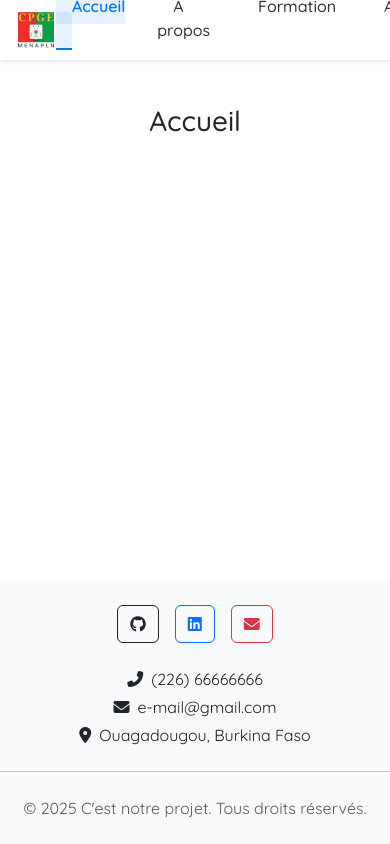
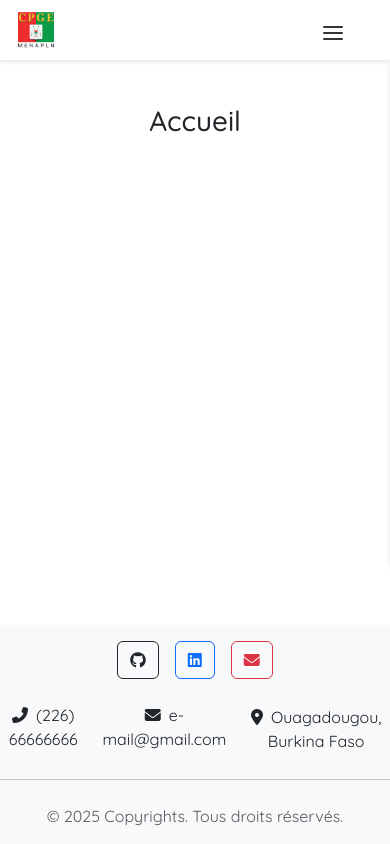
Before and after one commit to AzizAVERIBOU/Ecole_bf, a React (Vite) app: page / in a window 390 px wide. Built offline with nearby package versions, Linux system fonts and the light colour scheme.

Commit message:
responsive du header et amelioration de la page _404.jsx

```diff
--- a/package.json
+++ b/package.json
@@ -14,6 +14,7 @@
     "bootstrap": "^5.3.3",
     "react": "^19.0.0",
     "react-dom": "^19.0.0",
+    "react-icons": "^5.5.0",
     "react-router-dom": "^7.2.0"
   },
   "devDependencies": {
--- a/src/components/Footer.jsx
+++ b/src/components/Footer.jsx
@@ -2,7 +2,7 @@ import React from 'react';
 
 const Footer = () => {
   return (
-    <footer className="bg-light py-4 mt-5">
+    <footer className="bg-light py-3 mt-5">
       <div className="container">
         <div className="row justify-content-center">
           <div className="col-md-8 text-center">
@@ -26,7 +26,7 @@ const Footer = () => {
               </a>
             </div>
             {/* Contact */}
-            <div className="mb-3">
+            <div className="mb-3 d-flex flex-row justify-content-center align-items-center gap-3">
               <p className="mb-1">
                 <i className="fas fa-phone-alt me-2"></i>(226) 66666666
               </p>
@@ -40,7 +40,7 @@ const Footer = () => {
             {/* Copyright */}
             <hr className="my-4" />
             <p className="text-muted mb-0">
-              &copy; {new Date().getFullYear()} C'est notre projet. Tous droits réservés.
+              &copy; {new Date().getFullYear()} Copyrights. Tous droits réservés.
             </p>
           </div>
         </div>
--- a/src/components/Header.jsx
+++ b/src/components/Header.jsx
@@ -1,8 +1,15 @@
-import React from 'react';
+import React, { useState } from 'react';
 import { Link, NavLink } from 'react-router-dom';
 import '../styles/Header.css';
+import { FiMenu, FiX } from 'react-icons/fi';
 
 const Header = () => {
+  const [menuOpen, setMenuOpen] = useState(false);
+
+  const toggleMenu = () => {
+    setMenuOpen(!menuOpen);
+  };
+
   return (
     <header className="header">
       <div className="header-content">
@@ -11,15 +18,18 @@ const Header = () => {
             <img src="/images/logo.png" alt="Logo" className="header-logo" />
           </Link>
         </div>
-        <nav className="navigation">
+        <button className="menu-toggle" onClick={toggleMenu}>
+          {menuOpen ? <FiX /> : <FiMenu />}
+        </button>
+        <nav className={`navigation ${menuOpen ? 'open' : ''}`}>
           <ul>
-            <li><NavLink to="/" end>Accueil</NavLink></li>
-            <li><NavLink to="/about">À propos</NavLink></li>
-            <li><NavLink to="/formation">Formation</NavLink></li>
-            <li><NavLink to="/admission">Admission</NavLink></li>
-            <li><NavLink to="/actualite">Actualité</NavLink></li>
-            <li><NavLink to="/alumni">Alumni</NavLink></li>
-            <li><NavLink to="/contact">Contact</NavLink></li>
+            <li><NavLink to="/" end onClick={toggleMenu}>Accueil</NavLink></li>
+            <li><NavLink to="/about" onClick={toggleMenu}>À propos</NavLink></li>
+            <li><NavLink to="/formation" onClick={toggleMenu}>Formation</NavLink></li>
+            <li><NavLink to="/admission" onClick={toggleMenu}>Admission</NavLink></li>
+            <li><NavLink to="/actualite" onClick={toggleMenu}>Actualité</NavLink></li>
+            <li><NavLink to="/alumni" onClick={toggleMenu}>Alumni</NavLink></li>
+            <li><NavLink to="/contact" onClick={toggleMenu}>Contact</NavLink></li>
           </ul>
         </nav>
       </div>
--- a/src/components/Layout.jsx
+++ b/src/components/Layout.jsx
@@ -7,9 +7,9 @@ const Layout = ({ children }) => {
   return (
     <div className="layout">
       <Header />
-      <main className="main-content">
-        {children}
-      </main>
+        <main className="main-content">
+          {children}
+        </main>
       <Footer />
     </div>
   );
--- a/src/pages/_404.jsx
+++ b/src/pages/_404.jsx
@@ -1,10 +1,19 @@
 import React from 'react';
 
-function _404()
-{
+const _404 = () => {
   return (
-    <div className="container text-center">
-      <h1 className="mt-4">404 - Page Not Found</h1>
+    <div className="d-flex p-6 min-vw-100 justify-content-center align-items-center text-center">
+      <div>
+        <h1 className="display-1 fw-bold text-dark">404</h1>
+        <p className="fs-3 fw-semibold text-secondary mt-3">Page non trouvée</p>
+        <p className="text-muted">Désolé, la page que vous recherchez n'existe pas.</p>
+        <a
+          href="/"
+          className="btn btn-outline-primary mt-4 px-4 py-2 fs-5 fw-semibold"
+        >
+          Retour à l'accueil
+        </a>
+      </div>
     </div>
   );
 }
--- a/src/styles/Header.css
+++ b/src/styles/Header.css
@@ -49,6 +49,7 @@
   border-radius: 4px;
   transition: all 0.3s ease;
   position: relative;
+  font-size: 0.9rem;
 }
 
 .navigation a:hover {
@@ -78,3 +79,50 @@
 .navigation a.active::after {
   width: 100%;
 }
+
+.menu-toggle {
+  display: none;
+  background: none;
+  border: none;
+  font-size: 24px;
+  cursor: pointer;
+  color: #333;
+}
+
+@media (max-width: 1024px) {
+  .menu-toggle {
+    display: block;
+  }
+
+  .navigation {
+    position: absolute;
+    top: 60px;
+    left: 0;
+    width: 100%;
+    background: #ffffff;
+    box-shadow: 0 4px 6px rgba(0, 0, 0, 0.1);
+    transform: translateX(100%);
+    flex-direction: column;
+    align-items: center;
+    padding: 1rem 0;
+
+    transition: all 0.4s ease;
+  }
+
+  .navigation.open {
+    transform: translateX(0);
+  }
+
+  .navigation ul {
+    flex-direction: column;
+    width: 100%;
+    text-align: center;
+    gap: 1rem;
+  }
+
+  .navigation a {
+    display: block;
+    width: 100%;
+    padding: 1rem 0;
+  }
+}
```
Also changed, not shown: 1 other file (tests, documents, lock files or other folders).
